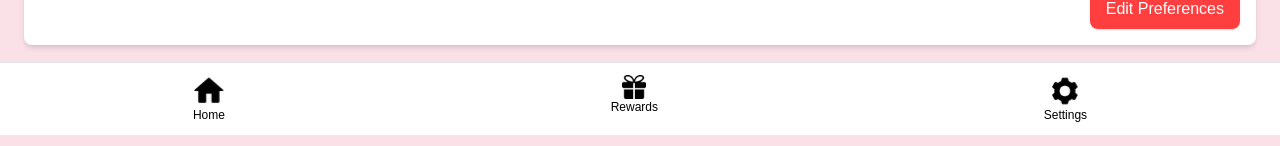
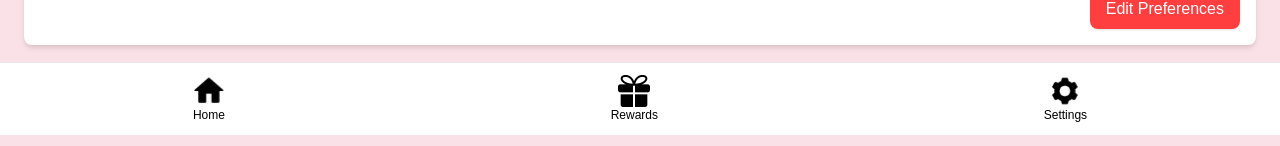
Before and after one commit to touchgrass-ai/frontend, a Next.js app: page /dashboard/settings in a window 1280 px wide. Shown: the part 665-811 px from the top of the page. Built offline with nearby package versions, Linux system fonts and the light colour scheme.

Commit message:
Kevin: Just moved around navbar icons a bit

```diff
--- a/src/components/NavBar/index.tsx
+++ b/src/components/NavBar/index.tsx
@@ -34,7 +34,7 @@ export default function NavBar() {
             whileTap={{ scale: 0.9 }}
             onClick={() => handleNavigation('/dashboard/rewards')}
           >
-            <Image src='/gift.png' alt='rewards' width={20} height={20} className='w-6 h-6'/>
+            <Image src='/gift.png' alt='rewards' width={25} height={25} className='w-8 h-8'/>
             <div className='text-black text-xs'>Rewards</div>
           </motion.div>
           <motion.div
```
